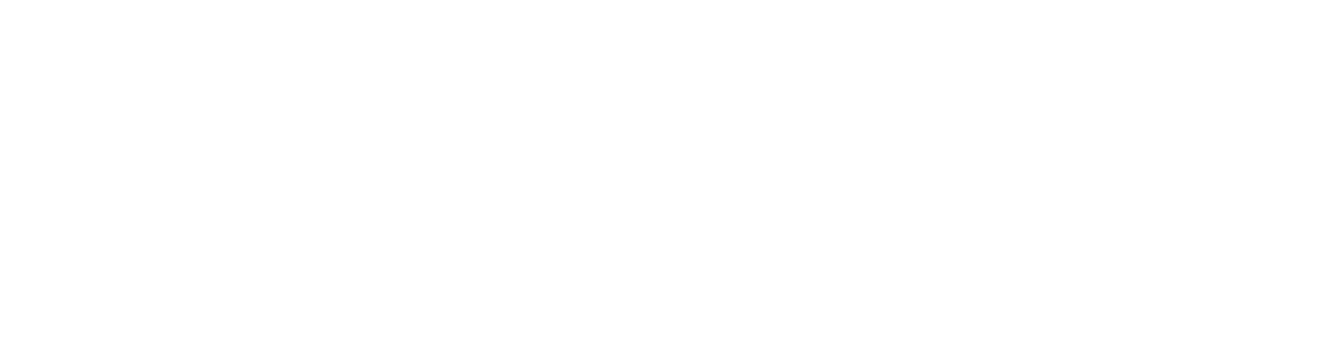
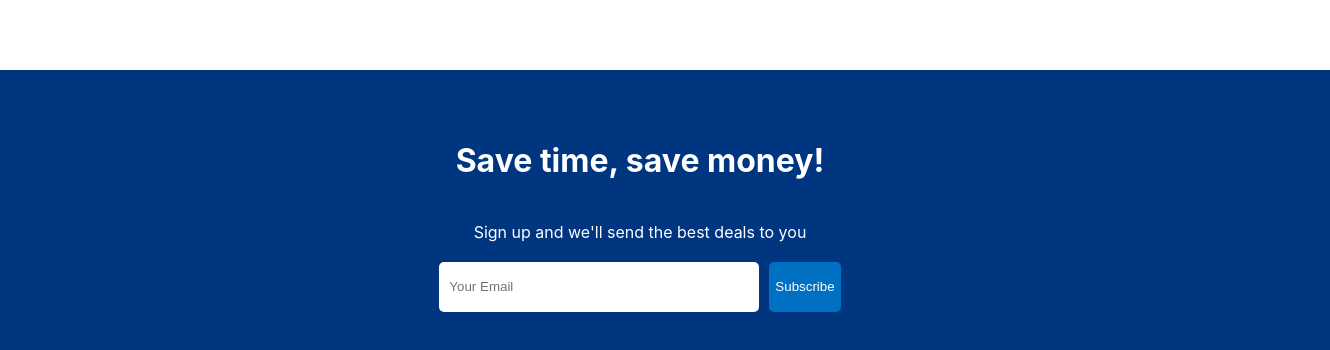
Before and after one commit to jonbaidev/reservation-app, a React (Create React App) app: page / in a window 1280 px wide. Shown: the part 1529-1879 px from the top of the page, 1330 px wide, since content can reach past the window. Before the commit the page ends 1519 px from the top, so only its background shows below. Built offline with nearby package versions, Linux system fonts and the light colour scheme.

Commit message:
adicionando mailList na Home

```diff
--- a/src/pages/Home/Home.jsx
+++ b/src/pages/Home/Home.jsx
@@ -4,6 +4,7 @@
 import Featured from "../../components/featured/Featured"
 import PropertyList from '../../components/propertyList/PropertyList'
 import HomeGuest from '../../components/homeGuest/HomeGuest'
+import MailList from "../../components/mailList/MailList"
 import "./home.css"
 
 const Home = () => {
@@ -17,6 +18,7 @@
         <PropertyList />
         <h1 className="homeTitle">Home guests love</h1>
         <HomeGuest/>
+        <MailList />
       </div>
     </div>
   )
```
